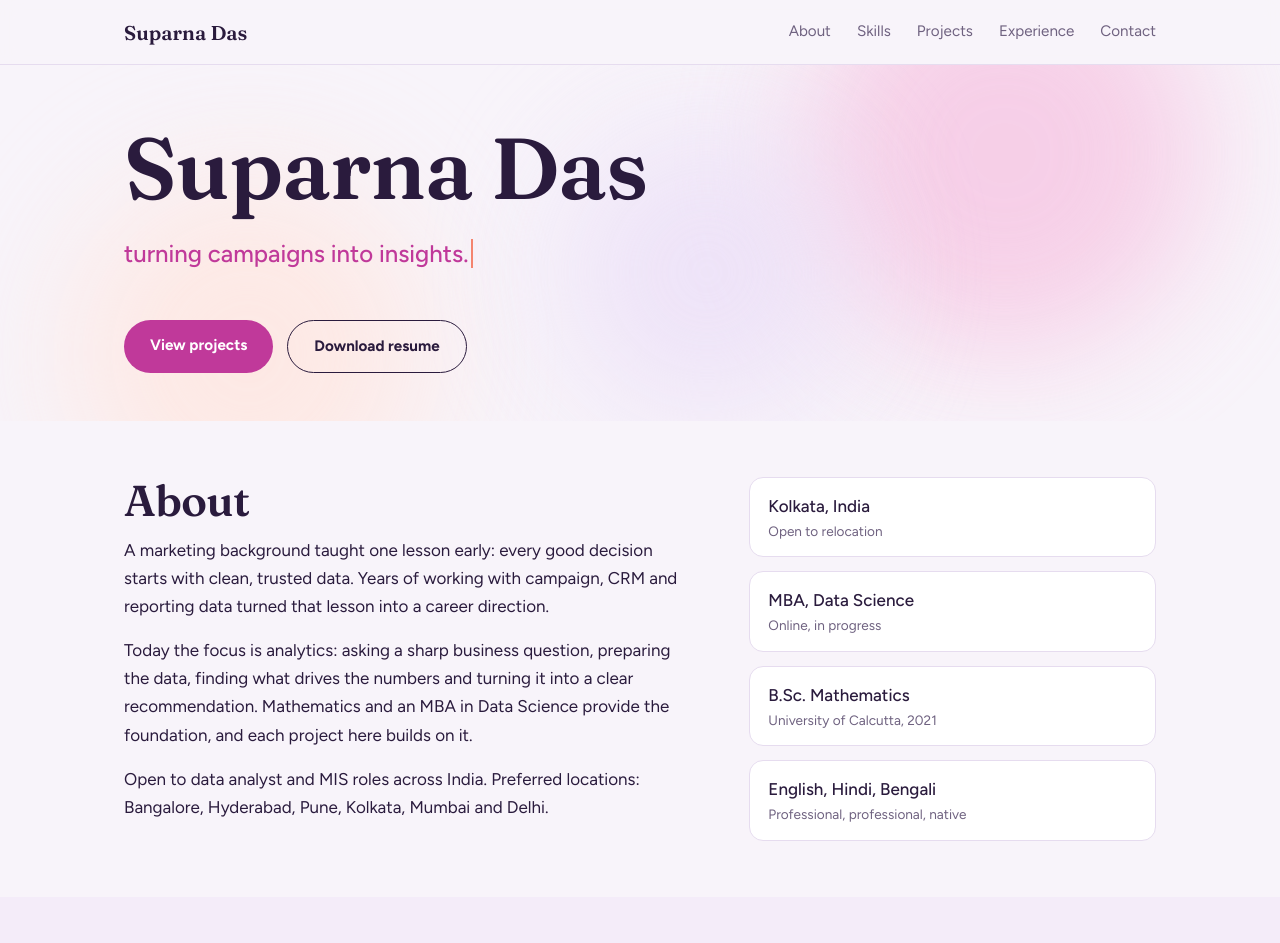
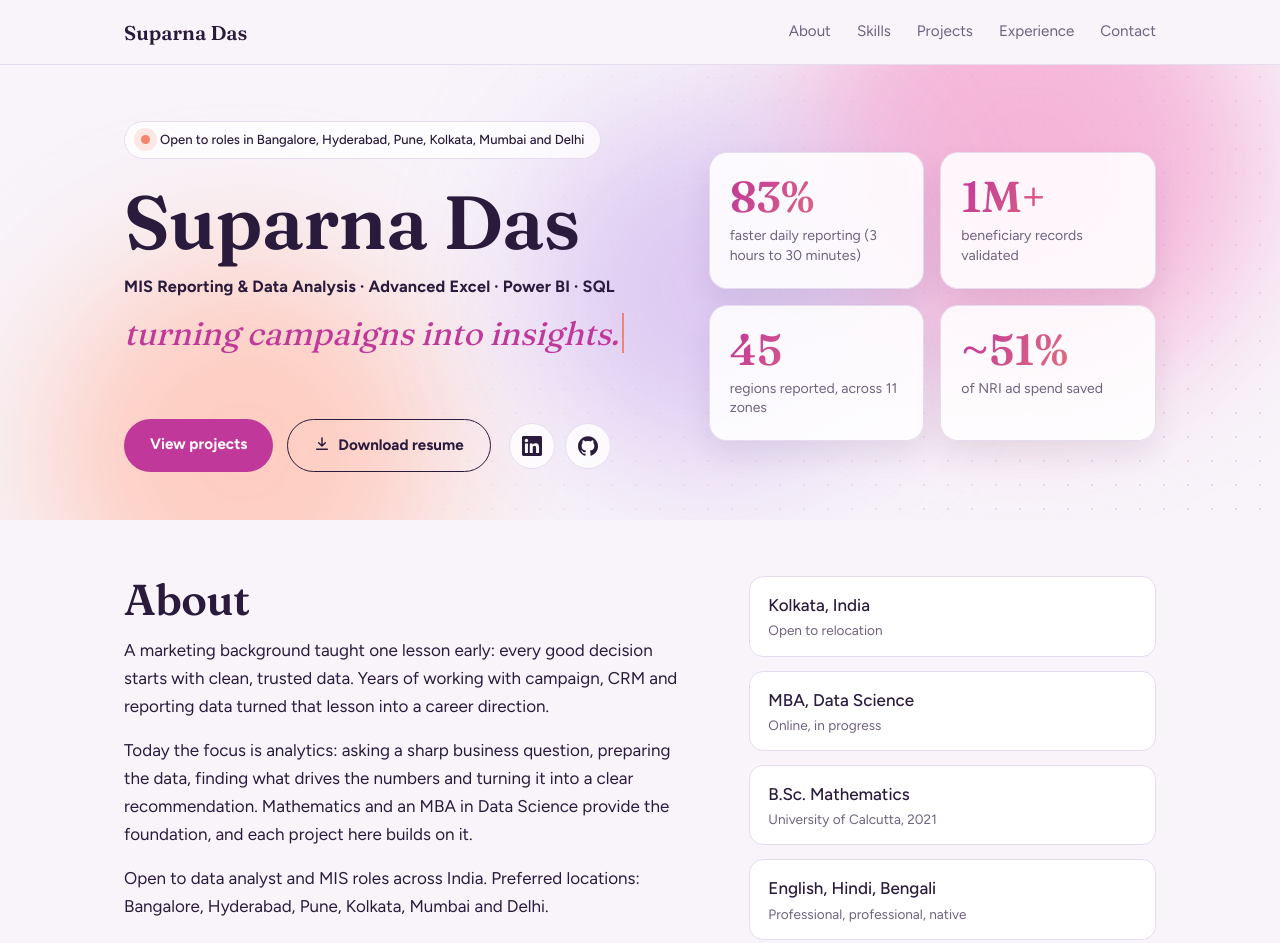
Before and after one commit to suparnad-27/suparnad-27.github.io, a plain HTML site: page index.html in a window 1280 px wide. Shown: the top 943 px of the page. Drawn offline with Linux system fonts and the light colour scheme.

Commit message:
portfolio v1

```diff
--- a/index.html
+++ b/index.html
@@ -34,15 +34,33 @@ nav ul a:hover{color:var(--fuchsia)}
 
 /* hero */
 .hero{padding:56px 0 48px;position:relative;overflow:hidden}
-.blob{position:absolute;border-radius:50%;filter:blur(60px);opacity:.75;animation:drift 14s ease-in-out infinite alternate;z-index:0}
-.b1{width:380px;height:380px;background:var(--pink);top:-90px;right:8%}
-.b2{width:320px;height:320px;background:var(--peach);bottom:-120px;left:4%;animation-delay:-5s}
-.b3{width:260px;height:260px;background:var(--lilac);top:30%;left:42%;animation-delay:-9s}
+.blob{position:absolute;border-radius:50%;filter:blur(64px);opacity:.8;animation:drift 14s ease-in-out infinite alternate;z-index:0}
+.b1{width:440px;height:440px;background:#F4A6D1;top:-110px;right:4%}
+.b2{width:360px;height:360px;background:#FFC3B3;bottom:-140px;left:2%;animation-delay:-5s}
+.b3{width:320px;height:320px;background:#D6BEF0;top:20%;left:40%;animation-delay:-9s}
 @keyframes drift{to{transform:translate(40px,-30px) scale(1.12)}}
-.hero .wrap{max-width:1080px}
-.hero h1{font-size:clamp(3rem,7.5vw,5.4rem);margin-bottom:18px}
-.role{font-size:clamp(1.15rem,2.4vw,1.5rem);color:var(--muted);min-height:2.4em;margin-bottom:28px}
-.role b{color:var(--fuchsia);font-weight:500;border-right:2px solid var(--coral);padding-right:3px}
+.hero::before{content:"";position:absolute;inset:0;background-image:radial-gradient(rgba(192,57,154,.2) 1.3px,transparent 1.4px);background-size:24px 24px;-webkit-mask-image:linear-gradient(115deg,transparent 25%,#000 100%);mask-image:linear-gradient(115deg,transparent 25%,#000 100%);z-index:0}
+.hero .wrap{max-width:1080px;z-index:1;display:grid;grid-template-columns:1.2fr 1fr;gap:48px;align-items:center}
+.avail{display:inline-flex;align-items:center;gap:10px;background:rgba(255,255,255,.75);border:1px solid var(--line);border-radius:999px;padding:7px 16px;font-size:.82rem;font-weight:500;margin-bottom:22px;backdrop-filter:blur(6px)}
+.avail i{width:9px;height:9px;border-radius:50%;background:var(--coral);flex:none;animation:pulse 1.8s ease-out infinite}
+@keyframes pulse{0%{box-shadow:0 0 0 0 rgba(244,132,111,.6)}100%{box-shadow:0 0 0 10px rgba(244,132,111,0)}}
+.hero h1{font-size:clamp(2.8rem,6.2vw,4.7rem);margin-bottom:10px}
+.fixed{font-weight:700;font-size:clamp(.9rem,1.6vw,1.02rem);letter-spacing:.01em;margin-bottom:14px}
+.role{font-size:clamp(1.4rem,3vw,2.05rem);font-family:var(--serif);color:var(--muted);min-height:2.4em;margin-bottom:26px;line-height:1.2}
+.role b{color:var(--fuchsia);font-weight:400;font-style:italic;border-right:2px solid var(--coral);padding-right:3px}
+.btn svg{width:16px;height:16px;vertical-align:-2px;margin-right:8px;fill:none;stroke:currentColor;stroke-width:2.2;stroke-linecap:round;stroke-linejoin:round}
+.soc{display:flex;gap:10px;align-items:center;margin-left:4px}
+.soc a{width:46px;height:46px;border-radius:50%;background:rgba(255,255,255,.8);border:1px solid var(--line);display:flex;align-items:center;justify-content:center;transition:transform .2s,background .2s}
+.soc a:hover{transform:translateY(-3px);background:var(--ink)}
+.soc svg{width:20px;height:20px;fill:var(--ink);transition:fill .2s}
+.soc a:hover svg{fill:#fff}
+.stats{display:grid;grid-template-columns:1fr 1fr;gap:16px}
+.stat{background:rgba(255,255,255,.88);border:1px solid var(--line);border-radius:18px;padding:22px 20px;box-shadow:0 14px 30px rgba(42,27,61,.08);opacity:0;transform:translateY(16px);animation:rise .7s cubic-bezier(.2,.8,.2,1) forwards}
+.stat:nth-child(2){animation-delay:.12s}.stat:nth-child(3){animation-delay:.24s}.stat:nth-child(4){animation-delay:.36s}
+.stat:nth-child(even){transform:translateY(16px)}
+.stat b{display:block;font-family:var(--serif);font-weight:600;font-size:clamp(2rem,4vw,2.7rem);line-height:1;background:linear-gradient(120deg,var(--fuchsia),var(--coral));-webkit-background-clip:text;background-clip:text;color:transparent;margin-bottom:8px}
+.stat span{font-size:.88rem;color:var(--muted);line-height:1.4;display:block}
+@keyframes rise{to{opacity:1;transform:none}}
 .btns{display:flex;gap:14px;flex-wrap:wrap}
 .btn{display:inline-block;padding:13px 26px;border-radius:999px;text-decoration:none;font-weight:700;font-size:.95rem;transition:transform .2s,box-shadow .2s,background .2s}
 .btn.primary{background:var(--fuchsia);color:#fff}
@@ -136,12 +154,13 @@ nav ul a:hover{color:var(--fuchsia)}
 footer{padding:26px 0;color:var(--muted);font-size:.85rem}
 
 @media(max-width:860px){
-  .about,.proj{grid-template-columns:1fr;gap:36px}
+  .about,.proj,.hero .wrap{grid-template-columns:1fr;gap:36px}
+  .stats{gap:12px}.stat{padding:18px 16px}
   nav ul{gap:14px;font-size:.85rem}.logo{display:none}nav .wrap{justify-content:center}
   section{padding:44px 0}.proj{padding:26px}
 }
 @media(prefers-reduced-motion:reduce){
-  html{scroll-behavior:auto}.blob{animation:none}
+  html{scroll-behavior:auto}.blob,.avail i{animation:none}.stat{animation:none;opacity:1;transform:none}
   .tool{animation:none!important}
   .steps::after{transition:none}
 }
@@ -166,13 +185,25 @@ footer{padding:26px 0;color:var(--muted);font-size:.85rem}
   <div class="blob b1"></div><div class="blob b2"></div><div class="blob b3"></div>
   <div class="wrap">
     <div>
+      <span class="avail"><i></i>Open to roles in Bangalore, Hyderabad, Pune, Kolkata, Mumbai and Delhi</span>
       <h1>Suparna Das</h1>
+      <p class="fixed">MIS Reporting &amp; Data Analysis &middot; Advanced Excel &middot; Power BI &middot; SQL</p>
       <p class="role"><b id="typed"></b></p>
       <div class="btns">
         <a class="btn primary" href="#projects">View projects</a>
         <!-- RESUME: upload your PDF to the repo with the exact name resume.pdf -->
-        <a class="btn ghost" href="resume.pdf" download="Suparna_Das_Resume.pdf">Download resume</a>
+        <a class="btn ghost" href="resume.pdf" download="Suparna_Das_Resume.pdf"><svg viewBox="0 0 24 24" aria-hidden="true"><path d="M12 3v12m0 0l-5-5m5 5l5-5M4 20h16"/></svg>Download resume</a>
+        <div class="soc">
+          <a href="https://www.linkedin.com/in/suparna-das-800435352/" target="_blank" rel="noopener" aria-label="LinkedIn"><svg viewBox="0 0 24 24"><path d="M20.447 20.452h-3.554v-5.569c0-1.328-.027-3.037-1.852-3.037-1.853 0-2.136 1.445-2.136 2.939v5.667H9.351V9h3.414v1.561h.046c.477-.9 1.637-1.85 3.37-1.85 3.601 0 4.267 2.37 4.267 5.455v6.286zM5.337 7.433c-1.144 0-2.063-.926-2.063-2.065 0-1.138.92-2.063 2.063-2.063 1.14 0 2.064.925 2.064 2.063 0 1.139-.925 2.065-2.064 2.065zm1.782 13.019H3.555V9h3.564v11.452zM22.225 0H1.771C.792 0 0 .774 0 1.729v20.542C0 23.227.792 24 1.771 24h20.451C23.2 24 24 23.227 24 22.271V1.729C24 .774 23.2 0 22.222 0h.003z"/></svg></a>
+          <a href="https://github.com/suparnad-27" target="_blank" rel="noopener" aria-label="GitHub"><svg viewBox="0 0 24 24"><path d="M12 .297c-6.63 0-12 5.373-12 12 0 5.303 3.438 9.8 8.205 11.385.6.113.82-.258.82-.577 0-.285-.01-1.04-.015-2.04-3.338.724-4.042-1.61-4.042-1.61C4.422 18.07 3.633 17.7 3.633 17.7c-1.087-.744.084-.729.084-.729 1.205.084 1.838 1.236 1.838 1.236 1.07 1.835 2.809 1.305 3.495.998.108-.776.417-1.305.76-1.605-2.665-.3-5.466-1.332-5.466-5.93 0-1.31.465-2.38 1.235-3.22-.135-.303-.54-1.523.105-3.176 0 0 1.005-.322 3.3 1.23.96-.267 1.98-.399 3-.405 1.02.006 2.04.138 3 .405 2.28-1.552 3.285-1.23 3.285-1.23.645 1.653.24 2.873.12 3.176.765.84 1.23 1.91 1.23 3.22 0 4.61-2.805 5.625-5.475 5.92.42.36.81 1.096.81 2.22 0 1.606-.015 2.896-.015 3.286 0 .315.21.69.825.57C20.565 22.092 24 17.592 24 12.297c0-6.627-5.373-12-12-12"/></svg></a>
+        </div>
       </div>
+    </div>
+    <div class="stats" aria-label="Headline results">
+      <div class="stat"><b data-to="83" data-suf="%">83%</b><span>faster daily reporting (3 hours to 30 minutes)</span></div>
+      <div class="stat"><b data-to="1" data-suf="M+">1M+</b><span>beneficiary records validated</span></div>
+      <div class="stat"><b data-to="45" data-suf="">45</b><span>regions reported, across 11 zones</span></div>
+      <div class="stat"><b data-to="51" data-pre="~" data-suf="%">~51%</b><span>of NRI ad spend saved</span></div>
     </div>
   </div>
 </header>
@@ -342,6 +373,23 @@ var reduce=window.matchMedia('(prefers-reduced-motion: reduce)').matches;
   mark();
 })();
 
+// Count-up numbers
+(function(){
+  var els=document.querySelectorAll('.stat b');
+  if(reduce)return;
+  els.forEach(function(el){
+    var to=+el.dataset.to,pre=el.dataset.pre||'',suf=el.dataset.suf||'',t0=null;
+    el.textContent=pre+'0'+suf;
+    function f(ts){
+      if(!t0)t0=ts+300;
+      var k=Math.min(Math.max((ts-t0)/1400,0),1),e=1-Math.pow(1-k,3);
+      el.textContent=pre+Math.round(to*e)+suf;
+      if(k<1)requestAnimationFrame(f);
+    }
+    requestAnimationFrame(f);
+  });
+})();
+
 // Milestone line fills when scrolled into view
 (function(){
   var s=document.getElementById('steps');
```
